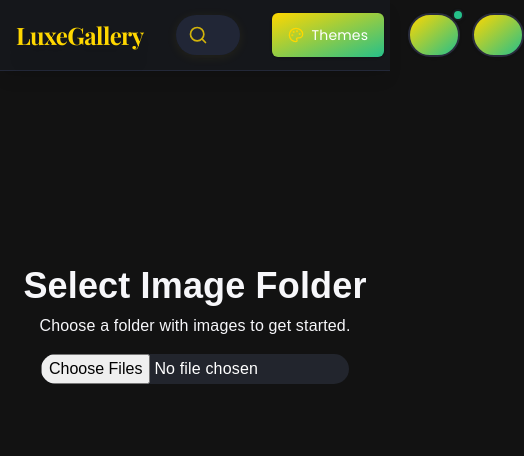
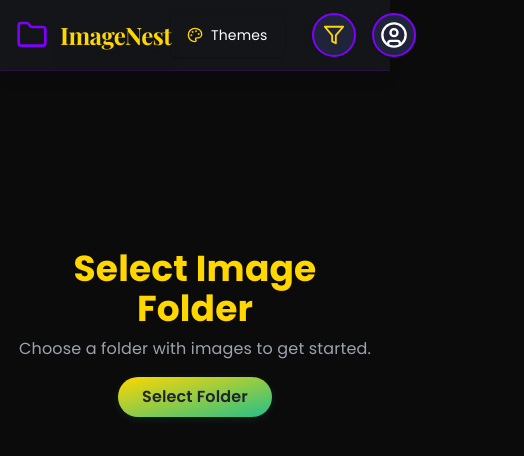
Before and after one commit to bl1s131204/tag-centric-gallery, a React (Vite) app: page / in a window 390 px wide. Shown: the top 456 px of the page, 524 px wide, since content can reach past the window. Built offline with nearby package versions, Linux system fonts and the light colour scheme.

Commit message:
feat: Implement neon-themed UI design
This commit implements the neon-themed UI design, including header, sidebar, main content, and color scheme adjustments. It also includes hover states, animations, responsiveness, and typography changes.

```diff
--- a/src/components/ImageGallery.tsx
+++ b/src/components/ImageGallery.tsx
@@ -1,9 +1,9 @@
-
 import React, { useState, useMemo, useEffect } from "react";
 import { parseFiles } from "@/utils/tagUtils";
 import { TagSidebar } from "./TagSidebar";
 import { FullscreenViewer } from "./FullscreenViewer";
 import { cn } from "@/lib/utils";
+import { Search, Folder, Heart, Pencil } from "lucide-react";
 
 /*
   - Accept specialFolderPath prop, if set show a banner and prompt user to select that folder in the picker.
@@ -18,6 +18,7 @@ export const ImageGallery: React.FC<ImageGalleryProps> = ({ specialFolderPath })
   const [activeTag, setActiveTag] = useState<string | null>(null);
   const [viewerIdx, setViewerIdx] = useState<number | null>(null);
   const [specialBanner, setSpecialBanner] = useState<string | null>(null);
+  const [searchTerm, setSearchTerm] = useState("");
 
   // Special folder: Show banner when requested
   useEffect(() => {
@@ -40,10 +41,15 @@ export const ImageGallery: React.FC<ImageGalleryProps> = ({ specialFolderPath })
       .sort((a, b) => a.name.localeCompare(b.name))
   ), [tagMap]);
 
-  // Images of active tag or all
+  // Images of active tag or all, and filtered by search term
   const visibleImages = useMemo(() =>
-    imageData.filter(img => !activeTag || img.tags.includes(activeTag))
-  , [imageData, activeTag]);
+    imageData
+      .filter(img => !activeTag || img.tags.includes(activeTag))
+      .filter(img =>
+        !searchTerm ||
+        img.title.toLowerCase().includes(searchTerm.toLowerCase()) ||
+        img.tags.some(t => t.toLowerCase().includes(searchTerm.toLowerCase())))
+  , [imageData, activeTag, searchTerm]);
 
   // For fullscreen modal
   const openViewerAt = (idx: number) => setViewerIdx(idx);
@@ -63,9 +69,9 @@ export const ImageGallery: React.FC<ImageGalleryProps> = ({ specialFolderPath })
   // UI if no files selected
   if (!files.length) {
     return (
-      <div className="flex flex-col items-center justify-center min-h-[60vh]">
-        <h1 className="text-4xl font-bold mb-2">Select Image Folder</h1>
-        <p className="text-muted-foreground mb-4">Choose a folder with images to get started.</p>
+      <div className="flex flex-col items-center justify-center min-h-[60vh] text-center px-4">
+        <h1 className="text-4xl font-bold mb-2 text-gold">Select Image Folder</h1>
+        <p className="text-gray-400 mb-4">Choose a folder with images to get started.</p>
         {specialBanner && (
           <div className="bg-gold/10 border border-gold rounded-lg text-gold px-4 py-3 mb-3 max-w-xl text-center">
             {specialBanner}
@@ -73,14 +79,17 @@ export const ImageGallery: React.FC<ImageGalleryProps> = ({ specialFolderPath })
             <span className="text-sm text-gold font-mono">{specialFolderPath}</span>
           </div>
         )}
+        <label className="btn cursor-pointer">
+          Select Folder
           <input
             type="file"
             multiple
             {...{ webkitdirectory: "true", directory: "true" } as any}
-          className="mb-4"
+            className="hidden"
             onChange={handleFilePick}
             accept="image/*"
           />
+        </label>
         <button
           className="hidden"
           tabIndex={-1}
@@ -98,29 +107,19 @@ export const ImageGallery: React.FC<ImageGalleryProps> = ({ specialFolderPath })
       </div>
       {/* Main */}
       <div className="w-full min-h-screen flex flex-col px-4">
-        <div className="sticky top-0 z-20 bg-white/90 dark:bg-black/70 py-3 mb-2 flex justify-between items-center shadow-md">
-          <div className="font-bold text-xl">
-            Image Gallery
-            {activeTag && (
-              <span className="ml-4 text-base text-muted-foreground">— {visibleImages.length} found for <b className="text-accent pl-1">{activeTag}</b></span>
-            )}
-          </div>
-          <div className="flex gap-3">
-            <button
-              className="md:hidden px-2 py-1 rounded border bg-white"
-              onClick={() => document.getElementById("sidebar-pop")?.classList.toggle("hidden")}
-            >Tags</button>
-            <label className="px-2">
+        <div className="sticky top-[70px] z-20 backdrop-blur-sm py-4 mb-4 flex flex-col items-center">
+            <form className="w-full max-w-2xl relative group mb-2">
               <input
-                type="file"
-                multiple
-                {...{ webkitdirectory: "true", directory: "true" } as any}
-                onChange={handleFilePick}
-                accept="image/*"
-                className="hidden"
+                type="text"
+                placeholder="Search by title or tags..."
+                value={searchTerm}
+                onChange={(e) => setSearchTerm(e.target.value)}
+                className="w-full pl-11 pr-5 py-3 rounded-full bg-[#23283a]/90 text-white placeholder:text-gray-400 border border-neon-purple focus:outline-none focus:ring-2 focus:ring-neon-purple transition-shadow hover:shadow-lg hover:shadow-neon-purple/20"
               />
-              <span className="cursor-pointer underline">Change Folder</span>
-            </label>
+              <Search className="absolute left-4 top-1/2 -translate-y-1/2 text-neon-purple" size={20} />
+            </form>
+            <div className="text-lg font-semibold text-gray-400">
+              {visibleImages.length} image{visibleImages.length !== 1 ? "s" : ""} found
             </div>
           </div>
         {/* Mobile sidebar panel */}
@@ -131,46 +130,54 @@ export const ImageGallery: React.FC<ImageGalleryProps> = ({ specialFolderPath })
           }} />
         </div>
         {/* Professional Gallery grid */}
-        <div className="mb-4 text-lg font-semibold text-muted-foreground text-right pr-2">
-          {visibleImages.length} image{visibleImages.length !== 1 ? "s" : ""} found{activeTag ? ` for: "${activeTag}"` : ""}
-        </div>
         <div className={cn(
           "grid gap-8 md:gap-10",
-          "grid-cols-1 sm:grid-cols-2 md:grid-cols-3 lg:grid-cols-4 xl:grid-cols-5"
+          "grid-cols-1 sm:grid-cols-2 lg:grid-cols-3"
         )}>
           {visibleImages.map((img, idx) => (
             <div
               key={img.filename}
-              className={cn(
-                "rounded-2xl shadow-2xl bg-card border border-gray-200 dark:border-gray-600 p-4 flex flex-col items-center hover:scale-[1.025] hover:shadow-accent transition-all duration-150 cursor-pointer group",
-              )}
+              className="rounded-2xl bg-black border border-transparent p-4 flex flex-col group relative transition-all duration-300 hover:border-neon-purple hover:shadow-2xl hover:shadow-neon-purple/20 cursor-pointer"
               onClick={() => openViewerAt(idx)}
-              style={{ minHeight: 320 }}
             >
+              <div className="absolute top-3 right-3 z-10 flex gap-2 opacity-0 group-hover:opacity-100 transition-opacity">
+                <button className="p-1.5 bg-black/50 rounded-full text-white hover:text-red-500" onClick={(e) => e.stopPropagation()}><Heart size={16} /></button>
+                <button className="p-1.5 bg-black/50 rounded-full text-white hover:text-gold" onClick={(e) => e.stopPropagation()}><Pencil size={16} /></button>
+              </div>
+
+              <div className="relative w-full aspect-video rounded-xl mb-4 overflow-hidden">
                 <img
                   src={img.url}
                   alt={img.title}
-                className="w-full aspect-[4/3] object-contain rounded-xl mb-4 bg-gray-100"
+                  className="w-full h-full object-cover rounded-xl transition-transform duration-300 group-hover:scale-105"
                   draggable={false}
-                style={{ maxHeight: 260 }}
                 />
-              <div className="font-bold text-lg mb-3 truncate w-full text-center tracking-tight">
-                {img.title}
+                <div className="absolute bottom-2 left-2 flex flex-col gap-1 text-left">
+                  <span className="text-xs font-semibold p-1 rounded bg-red-500/50 text-white">Excerpt: Some details here...</span>
                 </div>
-              <div className="flex flex-wrap gap-2 w-full justify-center mt-auto">
-                {img.tags.map(tag => (
+              </div>
+              <div className="text-left">
+                <div className="font-bold text-lg mb-1 truncate w-full tracking-tight text-gray-100">{img.title}</div>
+                <div className="flex items-center gap-2 text-sm text-gray-400 mb-3">
+                  <Folder size={16} />
+                  <span>{img.filename.substring(0, img.filename.lastIndexOf('/')) || "/"}</span>
+                </div>
+              </div>
+
+              <div className="flex flex-wrap gap-2 w-full justify-start mt-auto">
+                {img.tags.length > 0 ? img.tags.map(tag => (
                   <span
                     key={tag}
                     className={cn(
                       "text-xs px-3 py-1 rounded-full font-semibold cursor-pointer transition-all duration-100",
-                      "bg-badge text-badgeText border hover:bg-accent focus:ring-2",
-                      tag === activeTag && "ring-2 ring-accent border-accent"
+                      "bg-yellow-400/20 text-yellow-300 hover:bg-yellow-400/40",
+                      tag === activeTag && "ring-2 ring-gold"
                     )}
                     onClick={e => { e.stopPropagation(); setActiveTag(tag); }}
                   >
                     {tag}
                   </span>
-                ))}
+                )) : <span className="text-xs text-gray-500">No tags found</span>}
               </div>
             </div>
           ))}
--- a/src/index.css
+++ b/src/index.css
@@ -1,4 +1,3 @@
-
 @tailwind base;
 @tailwind components;
 @tailwind utilities;
@@ -7,14 +6,14 @@
   /* Luxurious dark base */
   html, body {
     font-family: 'Poppins', 'Inter', system-ui, sans-serif;
-    background: #121212;
+    background: #0B0B0B;
     color: #f7f7fa;
     letter-spacing: 0.01em;
     -webkit-font-smoothing: antialiased;
     @apply min-h-screen;
   }
   a { @apply text-gold transition hover:text-emerald; }
-  input, textarea { @apply bg-[#22252d] rounded-xl border-none text-white placeholder:text-gray-400 focus:ring-2 focus:ring-accent-gold transition duration-200; }
+  input, textarea { @apply bg-[#22252d] rounded-xl border-none text-white placeholder:text-gray-400 focus:ring-2 focus:ring-gold transition duration-200; }
   /* Glassmorphism / shadow */
   .glass {
     backdrop-filter: blur(8px) saturate(180%);
@@ -24,10 +23,10 @@
     border: 1.5px solid rgba(250,250,250,0.08);
   }
   /* Buttons */
-  button, .btn {
+  .btn {
     @apply rounded-full bg-gradient-to-br from-gold to-emerald text-[#21242a] px-6 py-2 font-semibold shadow-[0_2px_8px_rgba(37,192,138,0.13)] transition duration-300;
   }
-  button:hover, .btn:hover {
+  .btn:hover {
     filter: brightness(1.12) drop-shadow(0 0 8px #FFD70090);
     background: linear-gradient(90deg, #FFD700cc 20%, #25c08a 80%);
   }
@@ -72,9 +71,11 @@
   box-shadow: 0 2px 12px 0 rgba(255,215,0,0.07) !important;
 }
 
-::-webkit-scrollbar {
-  width: 8px; background: rgba(34,37,43,.22);
+.theme-neon-punk ::-webkit-scrollbar {
+  width: 8px;
+  background: #0B0B0B;
 }
-::-webkit-scrollbar-thumb {
-  background: #282a35; border-radius: 4px;
+.theme-neon-punk ::-webkit-scrollbar-thumb {
+  background: #FFD700;
+  border-radius: 4px;
 }
--- a/src/pages/Index.tsx
+++ b/src/pages/Index.tsx
@@ -1,9 +1,8 @@
-
 import React, { useState } from "react";
 import { ThemeProvider } from "@/theme/themeContext";
 import { ImageGallery } from "@/components/ImageGallery";
 import { ThemeDropdown } from "@/components/ThemeDropdown";
-import { Bell, UserCircle, Search } from "lucide-react";
+import { UserCircle, Search, Folder, Filter } from "lucide-react";
 import { HiddenAccess, HiddenFolderAccess } from "@/components/HiddenAccess";
 
 const Index = () => {
@@ -18,34 +17,28 @@ const Index = () => {
 
   return (
     <ThemeProvider>
-      <header className="fixed top-0 left-0 w-full z-[45] nav-blur shadow-lg border-b border-[#232838]">
+      <header className="fixed top-0 left-0 w-full z-[45] nav-blur shadow-lg border-b border-neon-purple/20">
         <div className="max-w-7xl mx-auto flex justify-between items-center h-[70px] px-4">
           {/* Logo */}
-          <div className="flex items-center gap-2">
-            <span className="font-playfair text-2xl font-bold text-gold tracking-tight drop-shadow-xl select-none">LuxeGallery</span>
+          <div className="flex items-center gap-3">
+            <Folder className="text-neon-purple" size={32} />
+            <div className="flex flex-col">
+              <span className="font-playfair text-2xl font-bold text-gold tracking-tight drop-shadow-xl select-none">ImageNest</span>
+              <p className="text-xs text-gray-400 hidden md:block">Organize, tag, and explore your images with ease.</p>
+            </div>
           </div>
-          {/* Center: Search */}
-          <form className="flex-1 max-w-[400px] mx-8 relative group">
-            <input
-              type="text"
-              placeholder="Search high-res images"
-              className="w-full pl-11 pr-5 py-2 rounded-full bg-[#23283a]/90 text-white placeholder:text-gray-400 border-none shadow soft-shadow outline-none transition focus:ring-2 focus:ring-gold"
-              style={{ fontFamily: "Poppins, Inter, sans-serif" }}
-            />
-            <Search className="absolute left-3 top-1/2 -translate-y-1/2 text-gold opacity-80" size={20} />
-          </form>
+
           {/* Right: Theme + Profile + Notifications */}
-          <div className="flex gap-1 items-center">
+          <div className="flex gap-2 items-center">
             <ThemeDropdown />
             <div className="relative ml-5">
-              <button className="flex items-center justify-center w-11 h-11 bg-[#20243a] rounded-full hover:bg-emerald/50 transition shadow border-2 border-[#292c3d] group">
-                <Bell className="text-gold" size={22} />
-                <span className="dot-badge" />
+              <button className="flex items-center justify-center w-11 h-11 bg-[#20243a] rounded-full transition shadow border-2 border-neon-purple hover:shadow-lg hover:shadow-neon-purple/30">
+                <Filter className="text-gold" size={22} />
               </button>
             </div>
             <div className="relative ml-2">
               {/* Profile pic with dropdown placeholder */}
-              <button className="flex items-center justify-center w-11 h-11 bg-[#20243a] rounded-full hover:bg-gold/80 transition shadow border-2 border-[#292c3d] overflow-hidden">
+              <button className="flex items-center justify-center w-11 h-11 bg-[#20243a] rounded-full transition shadow border-2 border-neon-purple hover:shadow-lg hover:shadow-neon-purple/30 overflow-hidden">
                 <UserCircle className="text-white" size={28} />
               </button>
               {/* Future: profile dropdown and account options */}
@@ -53,7 +46,7 @@ const Index = () => {
           </div>
         </div>
       </header>
-      <main className="pt-[80px] bg-[#121212] min-h-screen">
+      <main className="pt-[80px] bg-[#0B0B0B] min-h-screen">
         <ImageGallery specialFolderPath={specialFolderPath} />
         <HiddenAccess
           onReveal={() => setShowHidden(true)}
--- a/src/theme/themeContext.tsx
+++ b/src/theme/themeContext.tsx
@@ -23,7 +23,7 @@ function getInitialTheme(): ThemeName {
   if (stored && typeof stored === "string" && Object.keys(themes).includes(stored)) {
     return stored as ThemeName;
   }
-  return "glass";
+  return "neonPunk";
 }
 
 // Provider
--- a/src/theme/themes.ts
+++ b/src/theme/themes.ts
@@ -1,4 +1,3 @@
-
 export type ThemeName =
   | "glass"
   | "pastel"
@@ -9,7 +8,8 @@ export type ThemeName =
   | "contrast"
   | "nature"
   | "mono"
-  | "ink";
+  | "ink"
+  | "neonPunk";
 
 export const themes: Record<
   ThemeName,
@@ -179,4 +179,19 @@ export const themes: Record<
       shadow: "shadow-lg shadow-gray-500/20",
     },
   },
+  neonPunk: {
+    label: "Neon Punk",
+    className: "theme-neon-punk",
+    fontFamily: "Poppins, sans-serif",
+    colors: {
+      bg: "bg-[#0B0B0B]",
+      card: "bg-black/80",
+      text: "text-gray-100",
+      accent: "bg-neon-purple text-[#FFD700]",
+      badge: "bg-yellow-400/20",
+      badgeText: "text-yellow-300",
+      sidebar: "bg-black/90",
+      shadow: "shadow-lg shadow-neon-purple/20",
+    },
+  },
 };
--- a/tailwind.config.ts
+++ b/tailwind.config.ts
@@ -1,3 +1,4 @@
+
 import type { Config } from "tailwindcss";
 
 export default {
@@ -24,7 +25,8 @@ export default {
         'playfair': ['Playfair Display', 'serif']
       },
 			colors: {
-        gold: "#FFD700",
+        gold: "#FFD700", // This will be our neon yellow
+        "neon-purple": "#8000FF",
         emerald: "#25c08a",
         royal: "#2D3A64",
         navbar: "#181b20",
```
Also changed, not shown: src/components/HiddenAccess.tsx (+11 -12 lines), src/components/TagSidebar.tsx (+14 -8 lines). Lines whose indentation alone changed are shown as unchanged.
